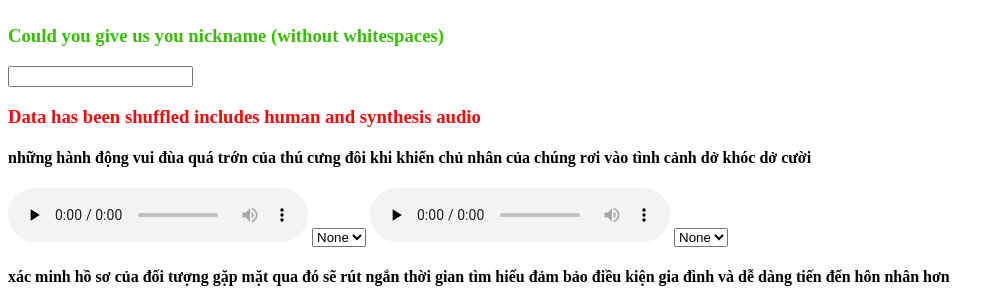
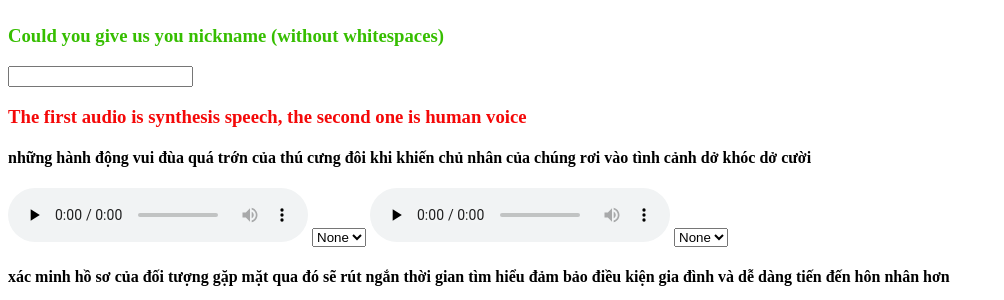
Before and after one commit to v-nhandt21/MOS-TTS-Evaluate, a Flask app: page / in a window 1280 px wide. Shown: the part 557-857 px from the top of the page, without its empty margins (0-1004 px from the left). Run offline with Flask 2, Linux system fonts and the light colour scheme.

Commit message:
add signalfor edit

```diff
--- a/templates/index.html
+++ b/templates/index.html
@@ -35,7 +35,8 @@
         <h3 style="font-weight: bold;color: rgb(54, 190, 0);">Could you give us you nickname (without whitespaces)</h3>
         <input type="text" id="lname" name="lname" pattern="[^\s]*" required>
         <br>
-        <h3 style="font-weight: bold;color: rgb(244, 8, 8);">Data has been shuffled includes human and synthesis audio</h3>
+        <!-- <h3 style="font-weight: bold;color: rgb(244, 8, 8);">Data has been shuffled includes human and synthesis audio</h3> -->
+        <h3 style="font-weight: bold;color: rgb(244, 8, 8);">The first audio is synthesis speech, the second one is human voice</h3>
 
         {% for line in lines %}
 
```
